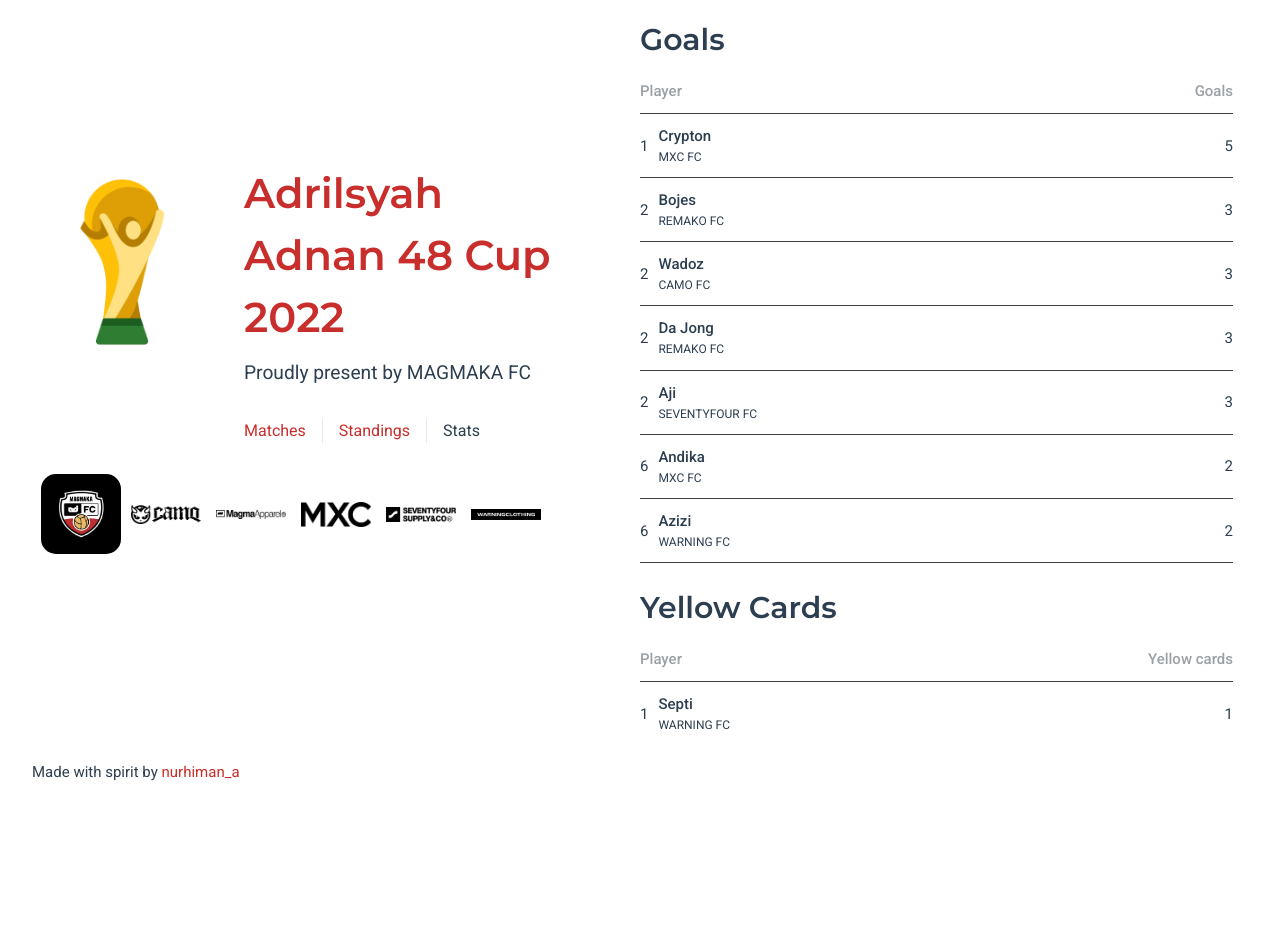
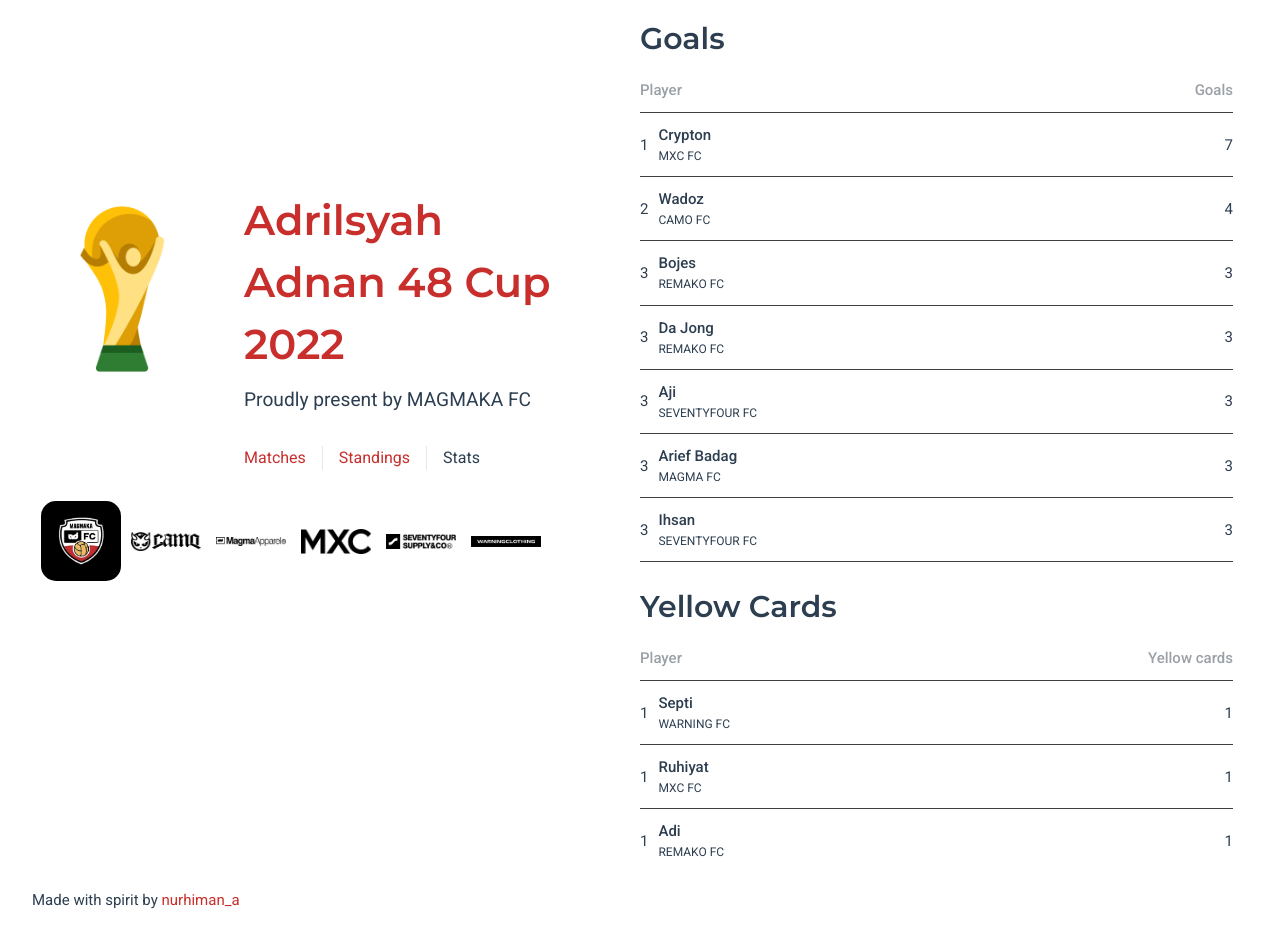
Before and after one commit to Nurhiman20/magmaka-futsal-league, a Vue app: page /stats in a window 1280 px wide. Before the commit the page ends 800 px from the top, so only its background shows below. Built offline with nearby package versions, Linux system fonts and the light colour scheme.

Commit message:
Update matchday 4th

```diff
--- a/src/views/MatchesView.vue
+++ b/src/views/MatchesView.vue
@@ -77,20 +77,20 @@
 				{
 					team_a: 'MAGMA FC',
 					team_b: 'MXC FC',
-					score_a: 0,
-					score_b: 0,
+					score_a: 3,
+					score_b: 3,
 				},
 				{
 					team_a: 'CAMO FC',
 					team_b: 'WARNING FC',
-					score_a: 0,
-					score_b: 0,
+					score_a: 1,
+					score_b: 2,
 				},
 				{
 					team_a: 'REMAKO FC',
 					team_b: 'SEVENTYFOUR FC',
-					score_a: 0,
-					score_b: 0,
+					score_a: 3,
+					score_b: 3,
 				},
 			],
 		},
--- a/src/views/StandingsView.vue
+++ b/src/views/StandingsView.vue
@@ -4,57 +4,57 @@
 	const rankings = ref([
 		{
 			club: 'REMAKO FC',
-			matches_played: 3,
+			matches_played: 4,
 			won: 3,
-			drawn: 0,
+			drawn: 1,
 			lose: 0,
-			goals_for: 12,
-			goals_againts: 2,
+			goals_for: 15,
+			goals_againts: 5,
 		},
 		{
 			club: 'MXC FC',
-			matches_played: 3,
+			matches_played: 4,
 			won: 2,
-			drawn: 0,
+			drawn: 1,
 			lose: 1,
-			goals_for: 9,
-			goals_againts: 6,
+			goals_for: 12,
+			goals_againts: 9,
 		},
 		{
 			club: 'WARNING FC',
-			matches_played: 3,
-			won: 1,
+			matches_played: 4,
+			won: 2,
 			drawn: 1,
 			lose: 1,
-			goals_for: 4,
-			goals_againts: 3,
+			goals_for: 6,
+			goals_againts: 4,
 		},
 		{
 			club: 'SEVENTYFOUR FC',
-			matches_played: 3,
+			matches_played: 4,
 			won: 1,
-			drawn: 1,
+			drawn: 2,
 			lose: 1,
-			goals_for: 7,
-			goals_againts: 8,
+			goals_for: 10,
+			goals_againts: 11,
 		},
 		{
 			club: 'CAMO FC',
-			matches_played: 3,
+			matches_played: 4,
 			won: 1,
 			drawn: 0,
-			lose: 2,
-			goals_for: 5,
-			goals_againts: 9,
+			lose: 3,
+			goals_for: 6,
+			goals_againts: 11,
 		},
 		{
 			club: 'MAGMA FC',
-			matches_played: 3,
+			matches_played: 4,
 			won: 0,
-			drawn: 0,
+			drawn: 1,
 			lose: 3,
-			goals_for: 3,
-			goals_againts: 12,
+			goals_for: 6,
+			goals_againts: 15,
 		},
 	]);
 
--- a/src/views/StatsView.vue
+++ b/src/views/StatsView.vue
@@ -6,132 +6,162 @@
 			rank: 1,
 			player: 'Crypton',
 			club: 'MXC FC',
-			goal: 5,
+			goal: 7,
 		},
 		{
 			rank: 2,
+			player: 'Wadoz',
+			club: 'CAMO FC',
+			goal: 4,
+		},
+		{
+			rank: 3,
 			player: 'Bojes',
 			club: 'REMAKO FC',
 			goal: 3,
 		},
 		{
-			rank: 2,
-			player: 'Wadoz',
-			club: 'CAMO FC',
-			goal: 3,
-		},
-		{
-			rank: 2,
+			rank: 3,
 			player: 'Da Jong',
 			club: 'REMAKO FC',
 			goal: 3,
 		},
 		{
-			rank: 2,
+			rank: 3,
 			player: 'Aji',
 			club: 'SEVENTYFOUR FC',
 			goal: 3,
 		},
 		{
-			rank: 6,
+			rank: 3,
+			player: 'Arief Badag',
+			club: 'MAGMA FC',
+			goal: 3,
+		},
+		{
+			rank: 3,
+			player: 'Ihsan',
+			club: 'SEVENTYFOUR FC',
+			goal: 3,
+		},
+		{
+			rank: 8,
 			player: 'Andika',
 			club: 'MXC FC',
 			goal: 2,
 		},
 		{
-			rank: 6,
+			rank: 8,
 			player: 'Azizi',
 			club: 'WARNING FC',
 			goal: 2,
 		},
 		{
-			rank: 6,
+			rank: 8,
 			player: 'Adi Kidal',
 			club: 'MXC FC',
 			goal: 2,
 		},
 		{
-			rank: 6,
-			player: 'Ihsan',
-			club: 'SEVENTYFOUR FC',
+			rank: 8,
+			player: 'Sandi',
+			club: 'WARNING FC',
 			goal: 2,
 		},
 		{
-			rank: 10,
+			rank: 8,
+			player: 'Imet',
+			club: 'WARNING FC',
+			goal: 2,
+		},
+		{
+			rank: 8,
+			player: 'Ato',
+			club: 'REMAKO FC',
+			goal: 2,
+		},
+		{
+			rank: 14,
 			player: 'Reza',
 			club: 'CAMO FC',
 			goal: 1,
 		},
 		{
-			rank: 10,
+			rank: 14,
 			player: 'Rendi',
 			club: 'CAMO FC',
 			goal: 1,
 		},
 		{
-			rank: 10,
-			player: 'Ato',
-			club: 'REMAKO FC',
-			goal: 1,
-		},
-		{
-			rank: 10,
+			rank: 14,
 			player: 'Deni',
 			club: 'REMAKO FC',
 			goal: 1,
 		},
 		{
-			rank: 10,
+			rank: 14,
 			player: 'Chandra',
 			club: 'MAGMA FC',
 			goal: 1,
 		},
 		{
-			rank: 10,
-			player: 'Sandi',
-			club: 'WARNING FC',
-			goal: 1,
-		},
-		{
-			rank: 10,
+			rank: 14,
 			player: 'Geri',
 			club: 'MAGMA FC',
 			goal: 1,
 		},
 		{
-			rank: 10,
-			player: 'Imet',
-			club: 'WARNING FC',
-			goal: 1,
-		},
-		{
-			rank: 10,
+			rank: 14,
 			player: 'Egi',
 			club: 'MXC FC',
 			goal: 1,
 		},
 		{
-			rank: 10,
+			rank: 14,
 			player: 'Erik',
 			club: 'REMAKO FC',
 			goal: 1,
 		},
 		{
-			rank: 10,
-			player: 'Arief Badag',
-			club: 'MAGMA FC',
-			goal: 1,
-		},
-		{
-			rank: 10,
+			rank: 14,
 			player: 'Irwan',
 			club: 'SEVENTYFOUR FC',
 			goal: 1,
 		},
 		{
-			rank: 10,
+			rank: 14,
 			player: 'Jajang',
 			club: 'SEVENTYFOUR FC',
+			goal: 1,
+		},
+		{
+			rank: 14,
+			player: 'Utun',
+			club: 'MAGMA FC',
+			goal: 1,
+		},
+		{
+			rank: 14,
+			player: 'Nasrul',
+			club: 'REMAKO FC',
+			goal: 1,
+		},
+		{
+			rank: 14,
+			player: 'Hilmi',
+			club: 'SEVENTYFOUR FC',
+			goal: 1,
+		},
+		{
+			rank: 14,
+			player: 'Movit',
+			club: 'SEVENTYFOUR FC',
+			goal: 1,
+		},
+		{
+			rank: 14,
+			player: 'Adi',
+			club: 'REMAKO FC',
 			goal: 1,
 		},
 	]);
@@ -141,6 +171,18 @@
 			rank: 1,
 			player: 'Septi',
 			club: 'WARNING FC',
+			cards: 1,
+		},
+		{
+			rank: 1,
+			player: 'Ruhiyat',
+			club: 'MXC FC',
+			cards: 1,
+		},
+		{
+			rank: 1,
+			player: 'Adi',
+			club: 'REMAKO FC',
 			cards: 1,
 		},
 	]);
```
